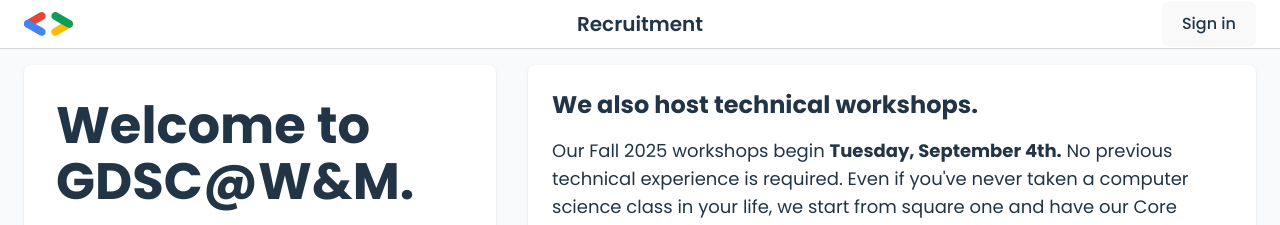
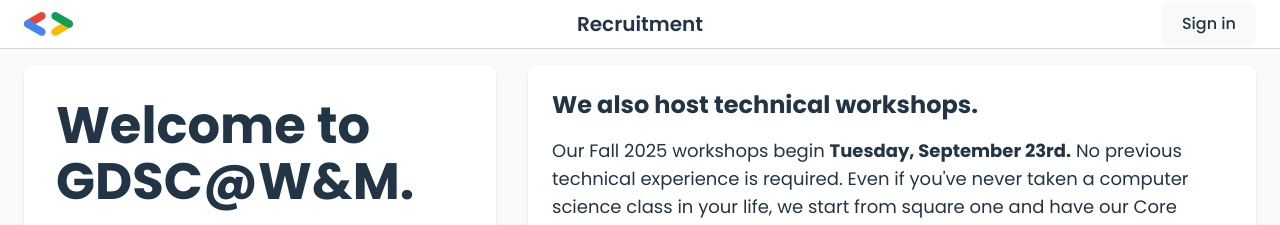
Before and after one commit to gkdot/recruitment-platform, a React (Vite) app: page / in a window 1280 px wide. Shown: the top 225 px of the page. Built offline with nearby package versions, Linux system fonts and the light colour scheme; no server answers.

Commit message:
chore: update workshops start date

```diff
--- a/src/pages/Landing/Workshops.tsx
+++ b/src/pages/Landing/Workshops.tsx
@@ -6,7 +6,7 @@
       </h2>
       <p className="text-lg mb-4">
         Our Fall {new Date().getFullYear()} workshops begin{" "}
-        <b>Tuesday, September 4th.</b> No previous technical experience is
+        <b>Tuesday, September 23rd.</b> No previous technical experience is
         required. Even if you&apos;ve never taken a computer science class in
         your life, we start from square one and have our Core Team Consultants
         on-hand to assist and explain.
```
